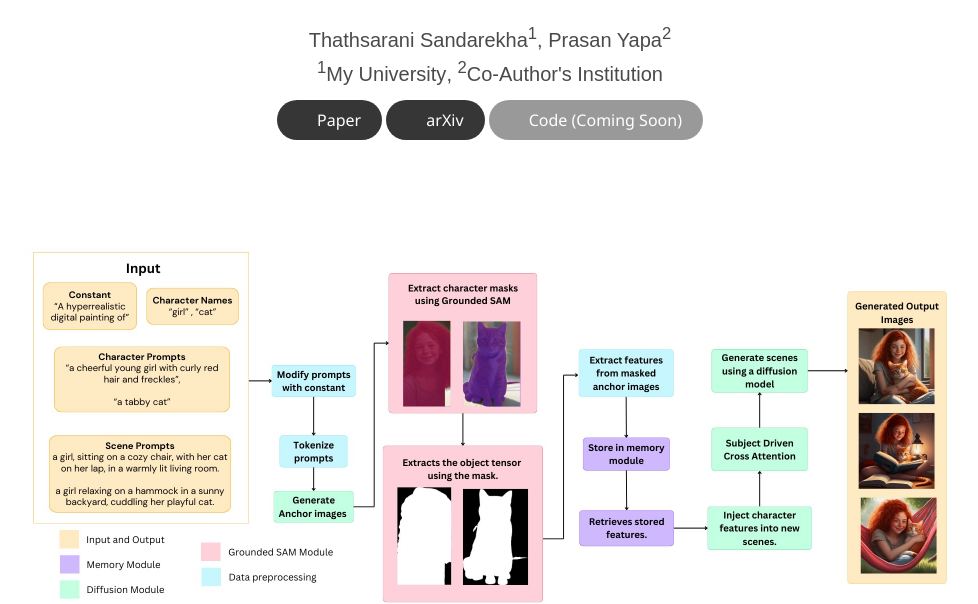
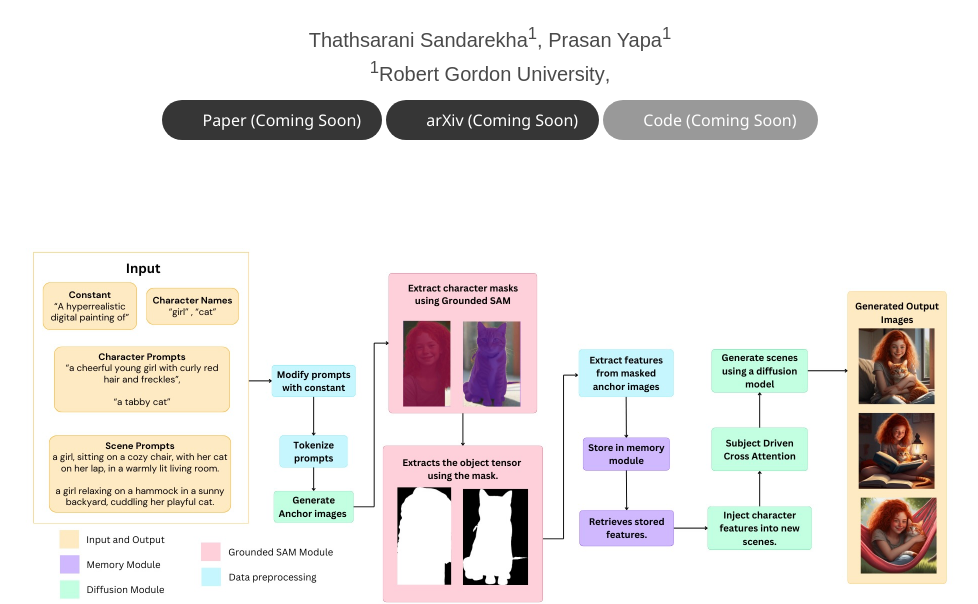
Before and after one commit to Thathsarani-Sandarekha/metafaces_web_page, a plain HTML site: page index.html in a window 1280 px wide. Shown: the part 211-815 px from the top of the page, without its empty margins (150-1128 px from the left). Drawn offline with nearby package versions, Linux system fonts and the light colour scheme; some icons are missing; a web font is replaced by a local one.

Commit message:
Update index.html

```diff
--- a/index.html
+++ b/index.html
@@ -53,21 +53,21 @@
           <h1 class="title is-1 publication-title">MetaFaces: Consistent Multi-Character Image Generation</h1>
           <div class="is-size-5 publication-authors">
             <span class="author-block">Thathsarani Sandarekha<sup>1</sup>,</span>
-            <span class="author-block">Prasan Yapa<sup>2</sup></span>
+            <span class="author-block">Prasan Yapa<sup>1</sup></span>
           </div>
           <div class="is-size-5 publication-authors">
-            <span class="author-block"><sup>1</sup>My University</span>,
-            <span class="author-block"><sup>2</sup>Co-Author's Institution</span>
+            <span class="author-block"><sup>1</sup>Robert Gordon University</span>,
+<!--             <span class="author-block"><sup>2</sup>Co-Author's Institution</span> -->
           </div>
           <div class="column has-text-centered">
             <div class="publication-links">
               <a href="./static/papers/metafaces.pdf" class="external-link button is-normal is-rounded is-dark">
                 <span class="icon"><i class="fas fa-file-pdf"></i></span>
-                <span>Paper</span>
+                <span>Paper (Coming Soon)</span>
               </a>
               <a href="https://arxiv.org/abs/YOUR_ARXIV_LINK" class="external-link button is-normal is-rounded is-dark">
                 <span class="icon"><i class="ai ai-arxiv"></i></span>
-                <span>arXiv</span>
+                <span>arXiv (Coming Soon)</span>
               </a>
               <a href="#" class="external-link button is-normal is-rounded is-dark" disabled>
                 <span class="icon"><i class="fab fa-github"></i></span>
```
